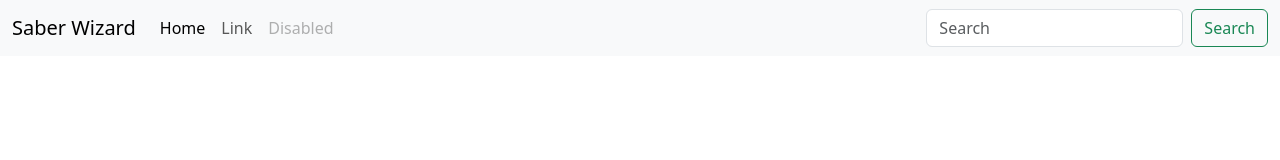
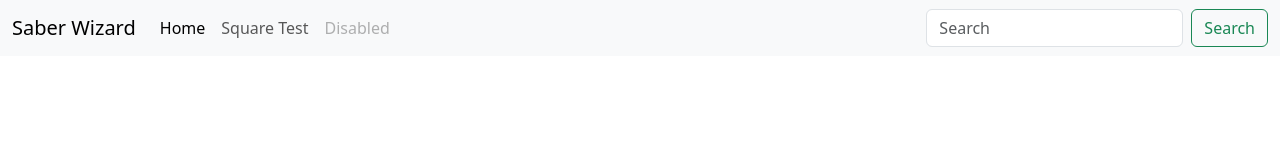
Before and after one commit to IgorAguiar-Giro/SaberjetXP-Wizard, a Next.js app: page / in a window 1280 px wide. Shown: the top 160 px of the page. Built offline with nearby package versions, Linux system fonts and the light colour scheme.

Commit message:
fixed href

```diff
--- a/assets/NavBar.js
+++ b/assets/NavBar.js
@@ -1,4 +1,5 @@
 import React from "react";
+import Link from "next/link";
 
 export default function NavBar() {
   return (
@@ -27,9 +28,9 @@ export default function NavBar() {
                 </a>
               </li>
               <li class="nav-item">
-                <a class="nav-link" href="#">
-                  Link
-                </a>
+                <Link class="nav-link" href="/squaretest">
+                  Square Test
+                </Link>
               </li>
               <li class="nav-item">
                 <a class="nav-link disabled">Disabled</a>
--- /dev/null
+++ b/pages/squaretest.js
@@ -0,0 +1,5 @@
+import React from "react";
+
+export default function SquareTest() {
+  return <h1>Square Test</h1>;
+}
```
Also changed, not shown: 1 other file (tests, documents, lock files or other folders).
